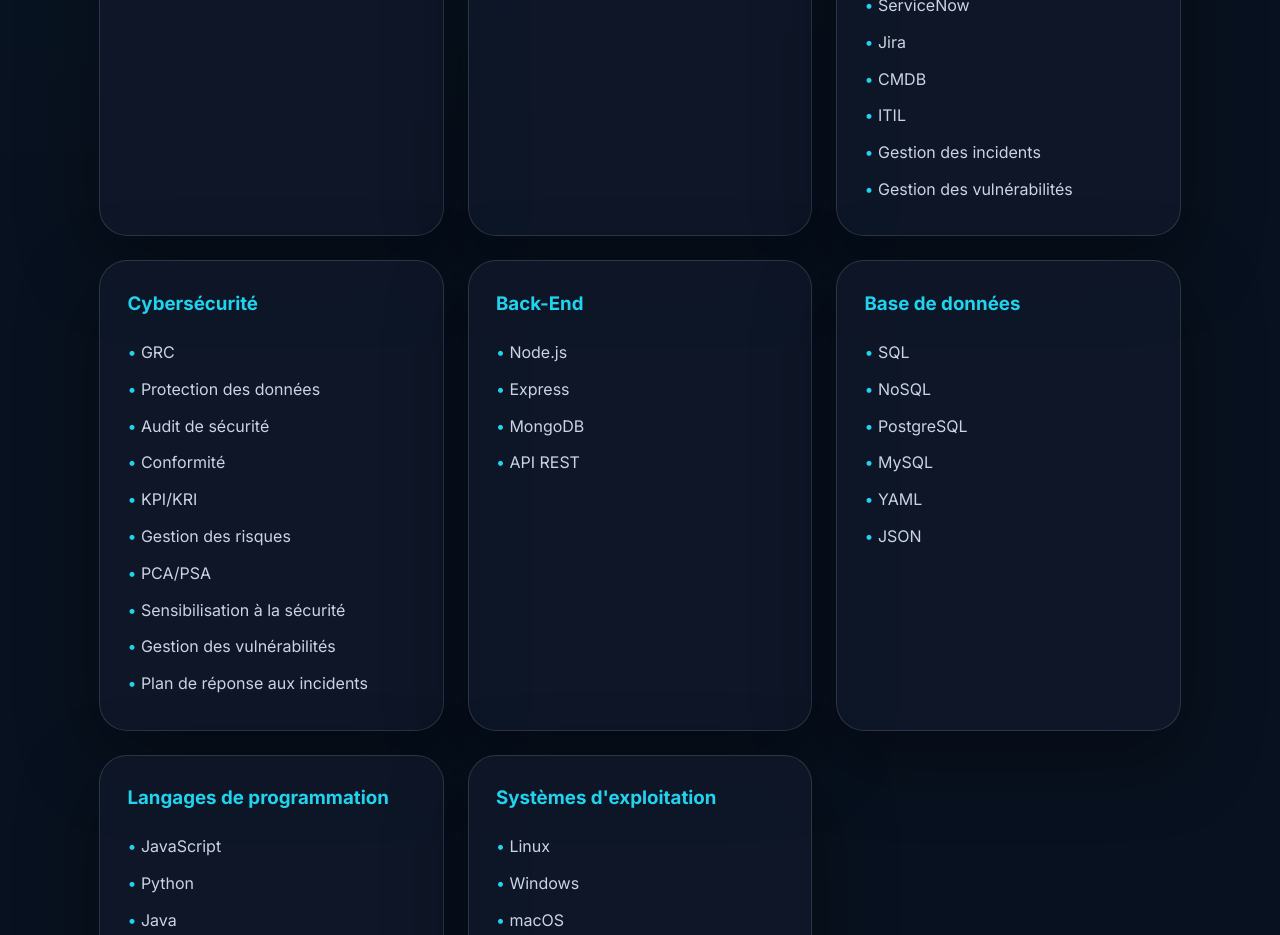
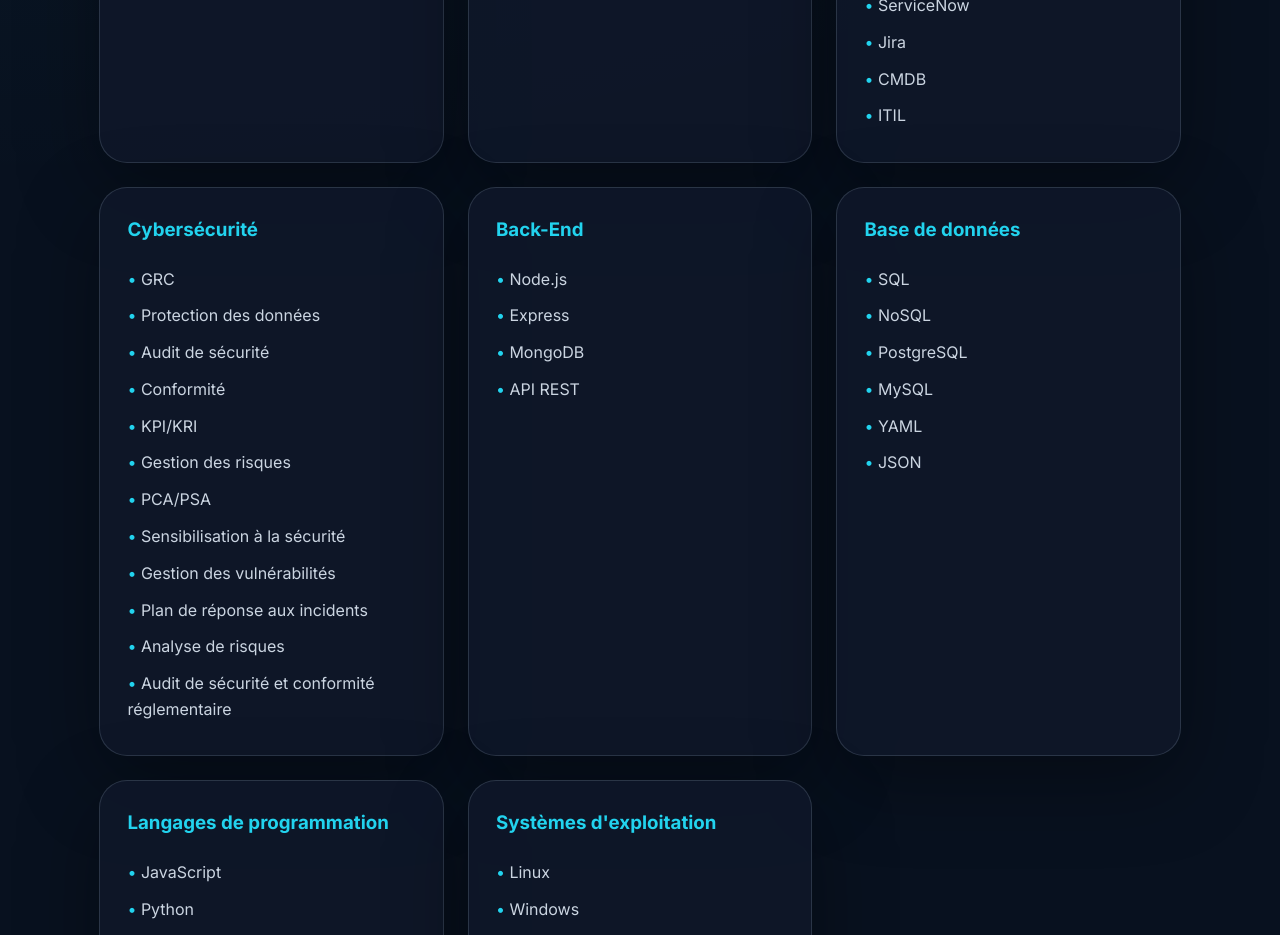
Before and after one commit to Fares570/portfolio-fares, a React (Vite) app: page / in a window 1280 px wide. Shown: the part 2580-3515 px from the top of the page. Built offline with nearby package versions, Linux system fonts and the light colour scheme.

Commit message:
Modification Skills

```diff
--- a/src/components/Skills.jsx
+++ b/src/components/Skills.jsx
@@ -9,11 +9,11 @@
   },
   {
     title: "Outils & Méthodes",
-    skills: ["Git", "GitHub", "Vercel", "Kanban", "Agile", "Notion", "User Stories", "ServiceNow", "Jira", "CMDB", "ITIL", "Gestion des incidents", "Gestion des vulnérabilités"]
+    skills: ["Git", "GitHub", "Vercel", "Kanban", "Agile", "Notion", "User Stories", "ServiceNow", "Jira", "CMDB", "ITIL",]
   },
   {
     title: "Cybersécurité",
-    skills: ["GRC", "Protection des données", "Audit de sécurité", "Conformité"," KPI/KRI","Gestion des risques","PCA/PSA","Sensibilisation à la sécurité","Gestion des vulnérabilités","Plan de réponse aux incidents"]
+    skills: ["GRC", "Protection des données", "Audit de sécurité", "Conformité"," KPI/KRI","Gestion des risques","PCA/PSA","Sensibilisation à la sécurité","Gestion des vulnérabilités","Plan de réponse aux incidents", "Analyse de risques", "Audit de sécurité et conformité réglementaire"]
   },
   {
     title: "Back-End",
@@ -30,7 +30,7 @@
   {
     title: "Systèmes d'exploitation",
     skills: ["Linux", "Windows", "macOS", "Unix", "Environnement cloud (AWS, Azure)","Debian","Ubuntu","Red Hat"]
-  }
+  },
 ];
 
 function Skills() {
```
